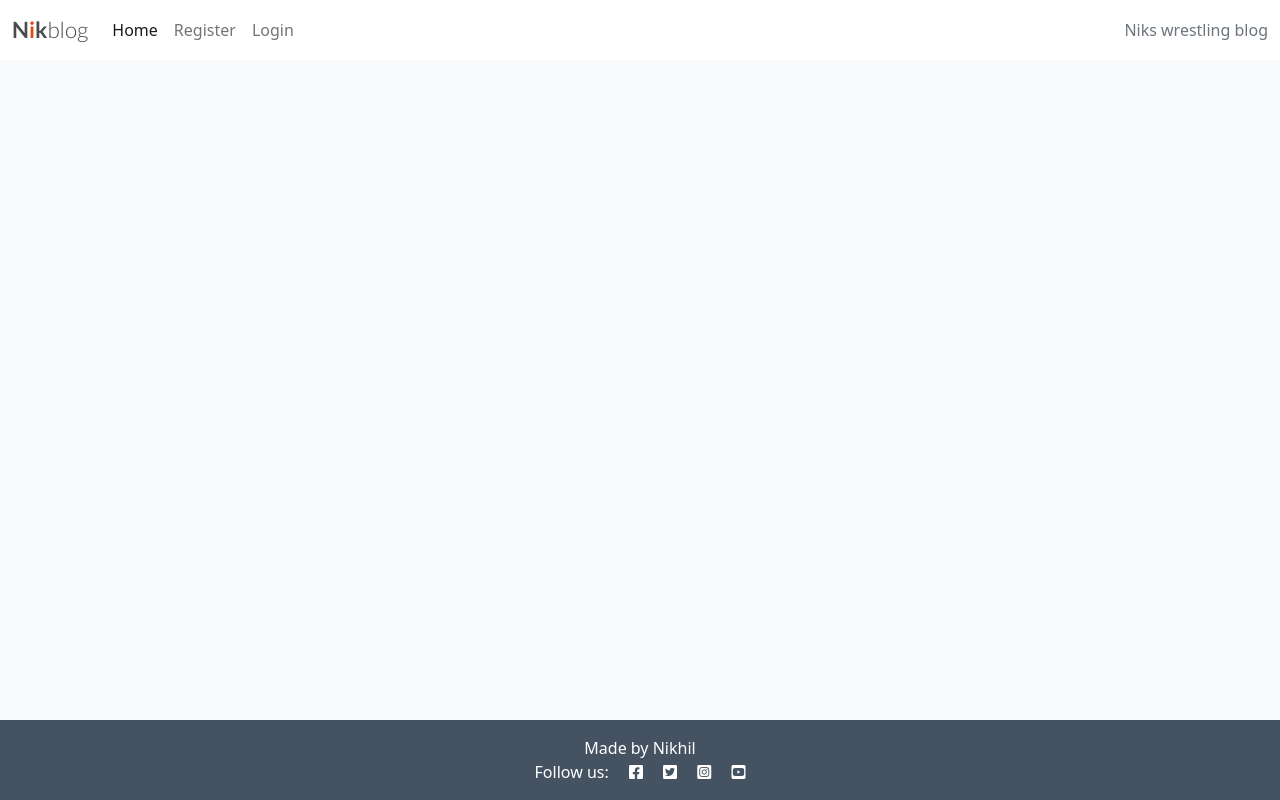
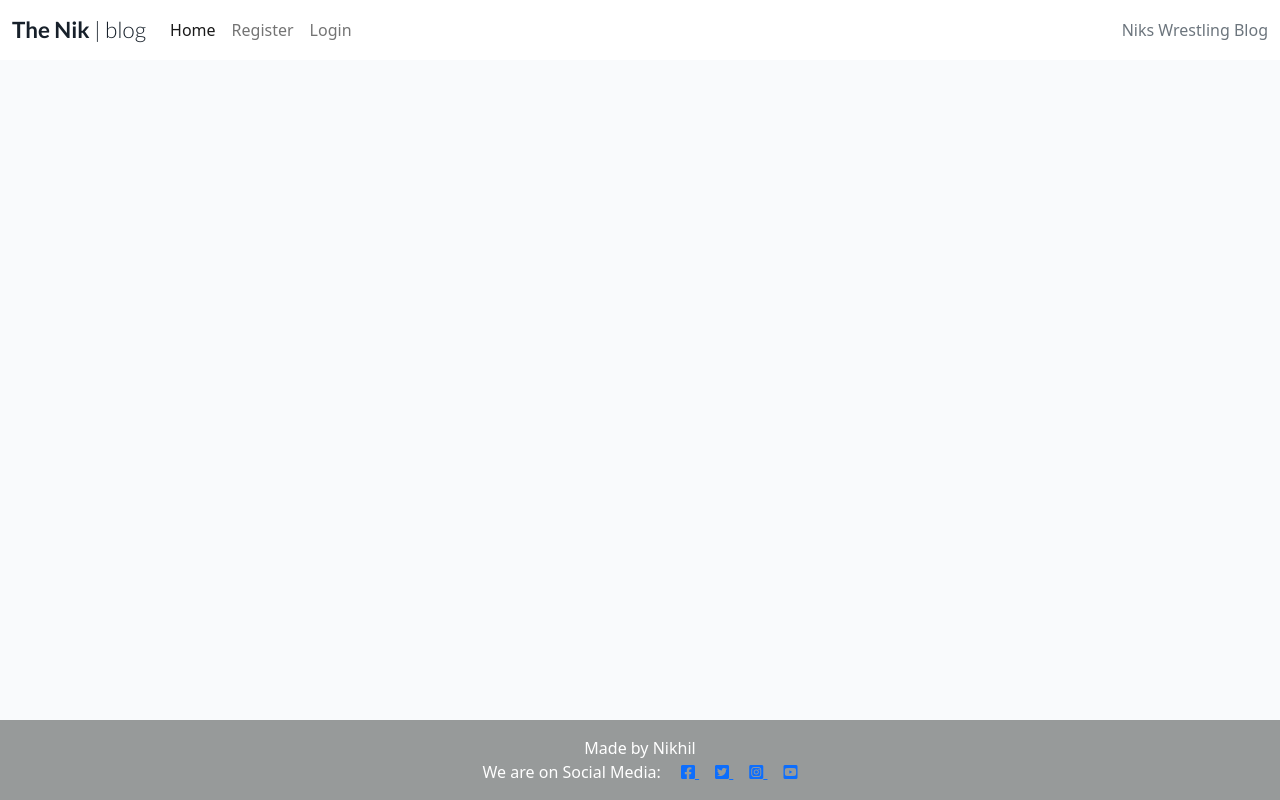
Before and after one commit to nikhilkalhan92/Project-4---Full-Stack, a Django app: page / in a window 1280 px wide. Run offline with Django 3.2, Linux system fonts and the light colour scheme; data that the repository does not hold is empty.

Commit message:
edited css by adding different colors for the background of the homepage, also added hyperlinks for social media

```diff
--- a/static/css/style.css
+++ b/static/css/style.css
@@ -6,7 +6,7 @@
     font-family: Lato, sans-serif;
     font-size: 1.4rem;
     font-weight: 700;
-    color: #4A4A4F;
+    color: #17202A;
 }
 
 .red-o {
@@ -18,11 +18,11 @@
 }
 
 .light-bg {
-    background-color: #fff;
+    background-color: #33FFF6;
 }
 
 .dark-bg {
-    background-color: #445261;
+    background-color: #979A9A;
 }
 
 .main-bg {
--- a/templates/base.html
+++ b/templates/base.html
@@ -26,8 +26,8 @@
 
     <nav class="navbar navbar-expand-lg navbar-light bg-white">
         <div class="container-fluid">
-            <a class="navbar-brand" href="{% url 'home' %}"><span class="brand">N<span class="red-o">i</span>k<span
-                        class="thin">blog</span></span></span></a>
+            <a class="navbar-brand" href="{% url 'home' %}"><span class="brand">The <span class="yellow-o">Ni</span>k<span
+                        class="thin"> | blog</span></span></span></a>
             <button class="navbar-toggler" type="button" data-bs-toggle="collapse" data-bs-target="#navbarText"
                 aria-controls="navbarText" aria-expanded="false" aria-label="Toggle navigation">
                 <span class="navbar-toggler-icon"></span>
@@ -51,7 +51,7 @@
                     {% endif %}
                 </ul>
                 <span class="navbar-text text-muted">
-                    Niks wrestling blog
+                    Niks Wrestling Blog
                 </span>
             </div>
         </div>
@@ -79,10 +79,11 @@
     <!-- Footer -->
     <footer class="footer mt-auto py-3 dark-bg">
         <p class="m-0 text-center text-white">Made by Nikhil</p>
-        <p class="m-0 text-center text-white">Follow us: <i class="fab fa-facebook-square ms-3"></i>
-            <i class="fab fa-twitter-square ms-3"></i>
-            <i class="fab fa-instagram-square ms-3"></i>
-            <i class="fab fa-youtube-square ms-3"></i></p>
+        <p class="m-0 text-center text-white">We are on Social Media:
+            <a href="https://en-gb.facebook.com/login/" target="_blank" rel="noopener" aria-label="facebook" ><i class="fab fa-facebook-square ms-3"></i> </a>
+           <a href="https://www.twitter.com/login" target="_blank" rel="noopener" aria-label="twitter"> <i class="fab fa-twitter-square ms-3"></i> </a>
+            <a href="https://www.instagram.com/accounts/login/" target="_blank" rel="noopener" aria-label="instagram"> <i class="fab fa-instagram-square ms-3"></i> </a>
+          <a href="https://www.youtube.com" target="_blank" rel="noopener" aria-label="youtube"> <i class="fab fa-youtube-square ms-3"></i></p> </a>
     </footer>
 
     <script>
--- a/templates/index.html
+++ b/templates/index.html
@@ -15,7 +15,7 @@
                             <div class="image-container">
                                 {% if "placeholder" in post.featured_image.url %}
                                 <img class="card-img-top"
-                                    src="https://codeinstitute.s3.amazonaws.com/fullstack/blog/default.jpg">
+                                   >
                                 {% else %}
                                 <img class="card-img-top" src=" {{ post.featured_image.url }}">
                                 {% endif %}
--- a/templates/post_detail.html
+++ b/templates/post_detail.html
@@ -13,7 +13,7 @@
             <div class="d-none d-md-block col-md-6 masthead-image">
                 <!-- The featured image URL goes in the src attribute -->
                 {% if "placeholder" in post.featured_image.url %}
-                <img src="https://codeinstitute.s3.amazonaws.com/fullstack/blog/default.jpg" width="100%">
+                >
                 {% else %}
                 <img src=" {{ post.featured_image.url }}" width="100%">
                 {% endif %}
```
